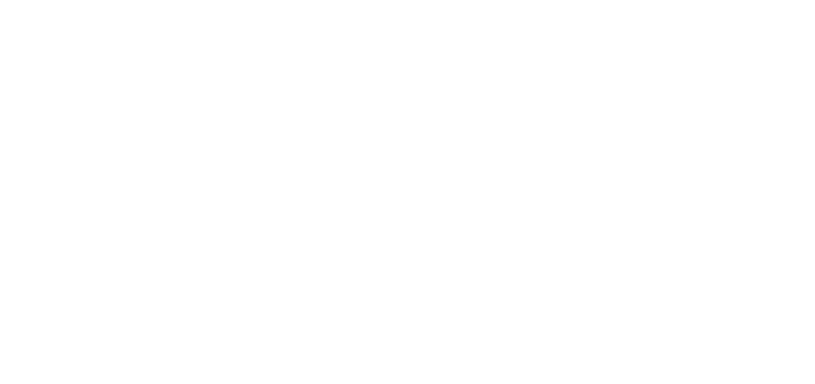
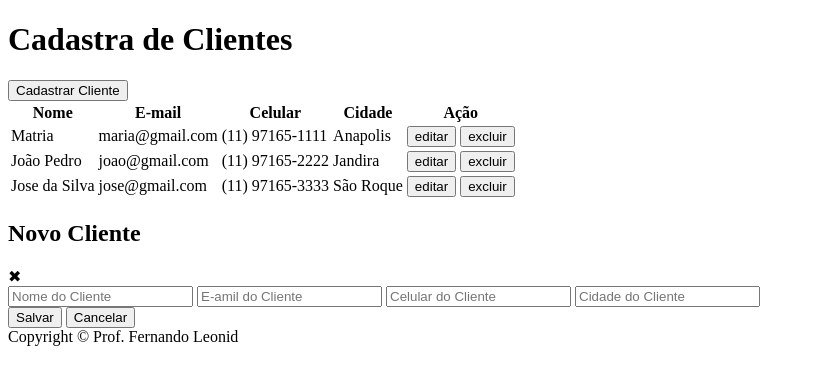
Before and after one commit to SilasCorreia8/CadastroDeClientes, a plain HTML site: page index.html in a window 1280 px wide. Shown: the whole page, without its empty margins (0-815 px from the left). Drawn offline with Linux system fonts and the light colour scheme.

Commit message:
Estrutura do HTML

```diff
--- a/index.html
+++ b/index.html
@@ -6,6 +6,75 @@
     <title>Projeto-M2</title>
 </head>
 <body>
-
+    <header>
+        <h1 class="header-title">Cadastra de Clientes</h1>
+    </header>
+    <main>
+        <button type="button" class="button blue mobile" id="cadastrarCliente">Cadastrar Cliente</button>
+        <table class="records">
+            <thead>
+                <tr>
+                    <th>Nome</th>
+                    <th>E-mail</th>
+                    <th>Celular</th>
+                    <th>Cidade</th>
+                    <th>Ação</th>
+                </tr>
+            </thead>
+            <tbody>
+                <tr>
+                    <td>Matria</td>
+                    <td>maria@gmail.com</td>
+                    <td>(11) 97165-1111</td>
+                    <td>Anapolis</td>
+                    <td>
+                        <button type="button" class="button green">editar</button>
+                        <button type="button" class="button red">excluir</button>
+                    </td>
+                </tr>
+                <tr>
+                    <td>João Pedro</td>
+                    <td>joao@gmail.com</td>
+                    <td>(11) 97165-2222</td>
+                    <td>Jandira</td>
+                    <td>
+                        <button type="button" class="button green">editar</button>
+                        <button type="button" class="button red">excluir</button>
+                    </td>
+                </tr>
+                <tr>
+                    <td>Jose da Silva</td>
+                    <td>jose@gmail.com</td>
+                    <td>(11) 97165-3333</td>
+                    <td>São Roque</td>
+                    <td>
+                        <button type="button" class="button green">editar</button>
+                        <button type="button" class="button red">excluir</button>
+                    </td>
+                </tr>
+            </tbody>
+        </table>
+        <div class="modal" id="modal">
+            <div class="modal-content">
+                <header class="modal-header">
+                    <h2>Novo Cliente</h2>
+                    <span class="modal-close" id="modalClose">&#10006;</span>
+                </header>
+                <form class="modal-form">
+                    <input type="text" class="modal-field" placeholder="Nome do Cliente">
+                    <input type="text" class="modal-field" placeholder="E-amil do Cliente">
+                    <input type="text" class="modal-field" placeholder="Celular do Cliente">
+                    <input type="text" class="modal-field" placeholder="Cidade do Cliente">
+                </form>
+                <footer class="modal-footer">
+                    <button class="button green">Salvar</button>
+                    <button class="button blue">Cancelar</button>
+                </footer>
+            </div>
+        </div>
+    </main>
+    <footer>
+        Copyright &copy; Prof. Fernando Leonid
+    </footer>
 </body>
 </html>
```
